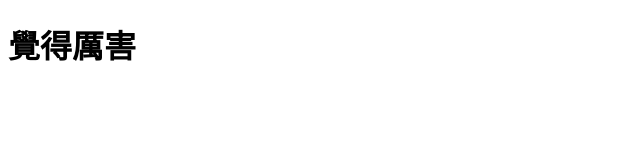
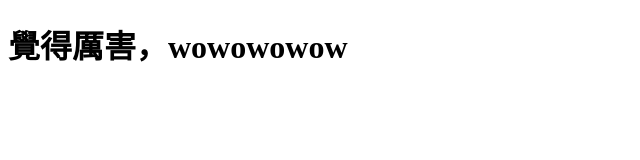
Before and after one commit to KaoWenChung/appcliptest, a plain HTML site: page index.html in a window 1280 px wide. Shown: the whole page, without its empty margins (0-640 px from the left). Drawn offline with Linux system fonts and the light colour scheme.

Commit message:
修改首頁

```diff
--- a/index.html
+++ b/index.html
@@ -5,6 +5,6 @@
     <title>你好，GitHub，wowowowowow</title>
   </head>
   <body>
-    <h1>覺得厲害</h1>
+    <h1>覺得厲害，wowowowow</h1>
   </body>
 </html>
```
